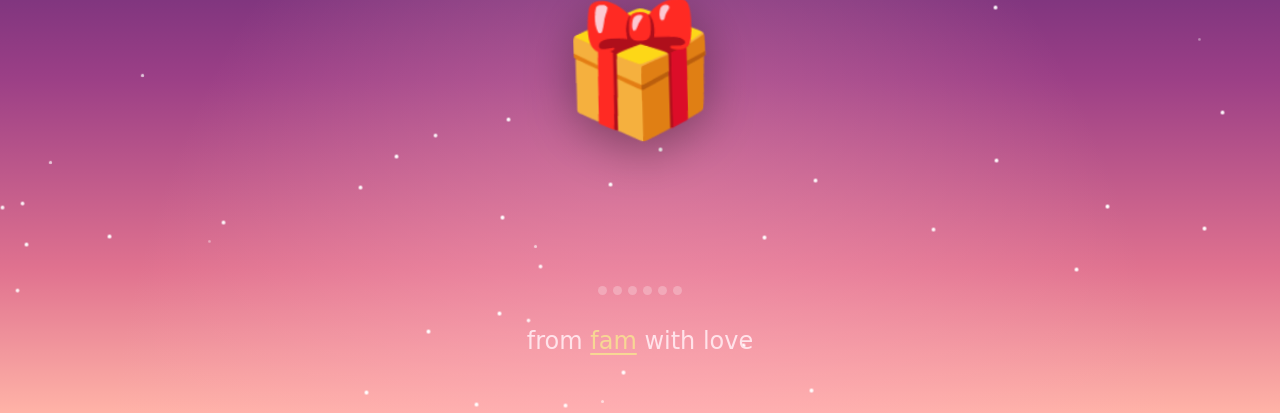
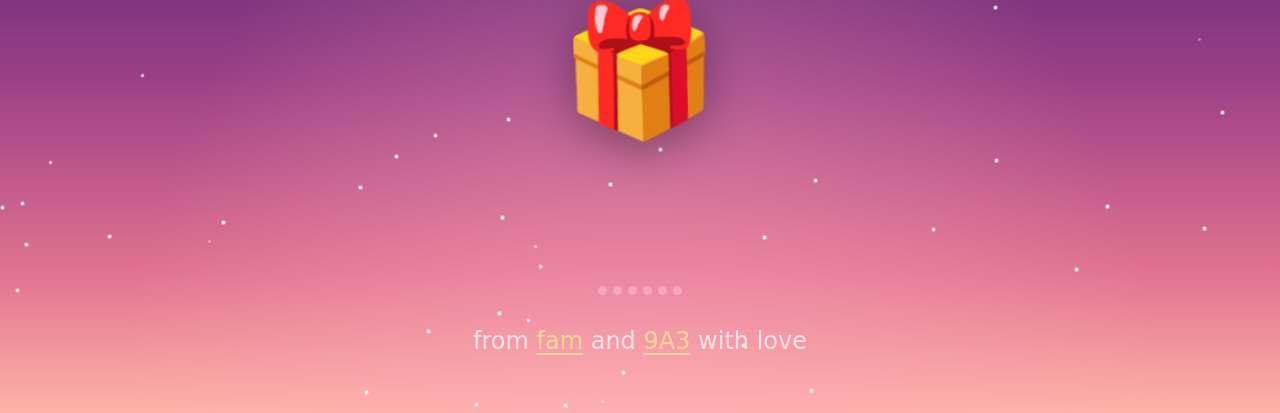
Before and after one commit to sethzik/oknha-website, a plain HTML site: page index.html in a window 1280 px wide. Shown: the part 387-800 px from the top of the page. Drawn offline with Linux system fonts and the light colour scheme; a web font is replaced by a local one.

Commit message:
Update index.html

```diff
--- a/index.html
+++ b/index.html
@@ -81,13 +81,13 @@ h1{font-family:'Kolker Brush',cursive;font-size:clamp(2.4rem,7.5vw,4.4rem);line-
   <div class="wish" id="wish"></div>
   <div class="dots" id="dots"></div>
   <div class="count" id="count"></div>
-  <div class="from">from <a href="https://www.instagram.com/familiaritiness/" target="_blank" rel="noopener" onclick="event.stopPropagation()">fam</a> with love</div>
+  <div class="from">from <a href="https://www.instagram.com/familiaritiness/" target="_blank" rel="noopener" onclick="event.stopPropagation()">fam</a> and <a href="https://www.instagram.com/_.uma3xibua._/" target="_blank" rel="noopener" onclick="event.stopPropagation()">9A3</a> with love</div>
 </main>
 
 <div class="finale" id="finale">
   <h2>Gửi cô Trần Ngọc Hồng Anh 🌸</h2>
   <p>Cảm ơn cô đã luôn kiên nhẫn, tận tâm và dìu dắt chúng em trưởng thành. Chúc cô thật nhiều sức khỏe, niềm vui và hạnh phúc!</p>
-  <div class="from">from <a href="https://www.instagram.com/familiaritiness/" target="_blank" rel="noopener" onclick="event.stopPropagation()">fam</a> with love</div>
+  <div class="from">from <a href="https://www.instagram.com/familiaritiness/" target="_blank" rel="noopener" onclick="event.stopPropagation()">fam</a> and <a href="https://www.instagram.com/_.uma3xibua._/" target="_blank" rel="noopener" onclick="event.stopPropagation()">9A3</a> with love</div>
   <button id="again">Mở lại từ đầu</button>
 </div>
 
@@ -107,7 +107,6 @@ let opened = 0, order = [...wishes.keys()];
 const $ = id => document.getElementById(id);
 const gift=$('gift'), wishBox=$('wish'), dots=$('dots'), count=$('count'), hint=$('hint'), finale=$('finale');
 
-// sao
 for(let i=0;i<70;i++){
   const s=document.createElement('div');s.className='star';
   s.style.left=Math.random()*100+'%';s.style.top=Math.random()*100+'%';
@@ -151,7 +150,6 @@ gift.addEventListener('click',e=>{
   burst(r.left+r.width/2,r.top+r.height/2,16);
   openWish();
 });
-// chạm bất kỳ đâu
 document.body.addEventListener('click',e=>{
   if(finale.classList.contains('on'))return;
   burst(e.clientX,e.clientY,8);
```
